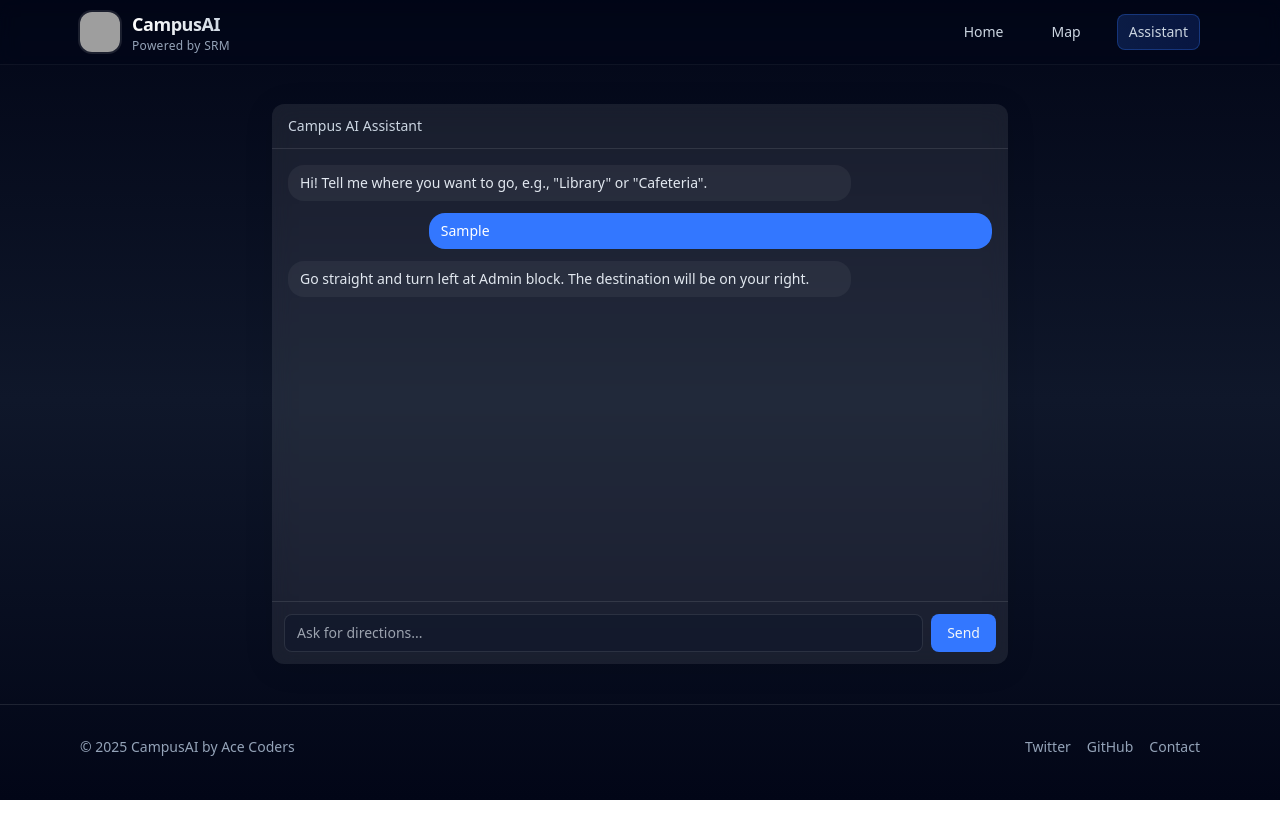
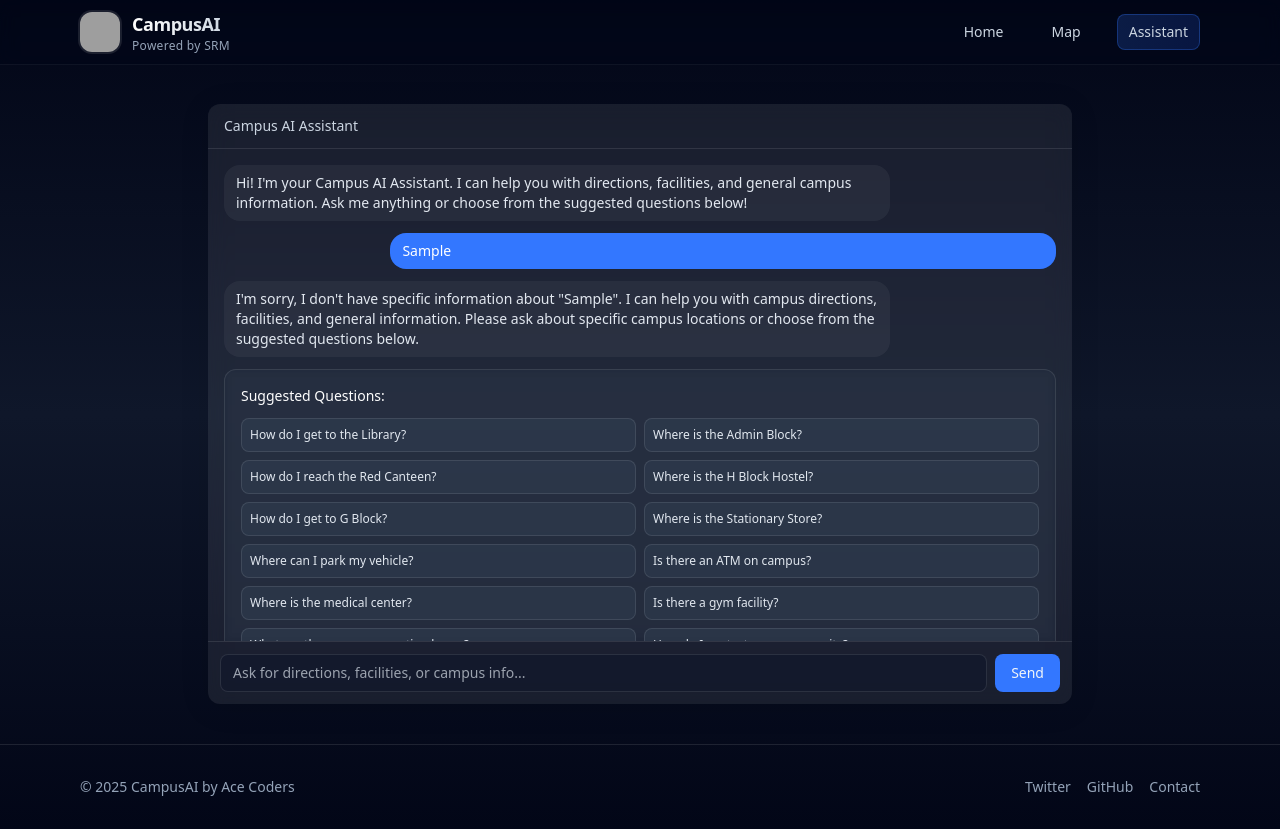
Before and after one commit to Harshitjain-307/SRM-Campus-Navigation-System-, a React (Vite) app: page /assistant in a window 1280 px wide. Both pictures are taken after typing "Sample" into the empty fields and a click on the button "Send". Before the commit the page ends 800 px from the top, so only its background shows below. Built offline with nearby package versions, Linux system fonts and the light colour scheme; grey boxes are pictures that could not be loaded.

Commit message:
modified landing page

```diff
--- a/src/pages/AssistantPage.tsx
+++ b/src/pages/AssistantPage.tsx
@@ -7,28 +7,149 @@ type Message = {
   text: string
 }
 
+type PredefinedQuestion = {
+  id: string
+  text: string
+  category: 'directions' | 'facilities' | 'general'
+}
+
+const PREDEFINED_QUESTIONS: PredefinedQuestion[] = [
+  // Directions
+  { id: 'lib', text: 'How do I get to the Library?', category: 'directions' },
+  { id: 'admin', text: 'Where is the Admin Block?', category: 'directions' },
+  { id: 'canteen', text: 'How do I reach the Red Canteen?', category: 'directions' },
+  { id: 'hostel', text: 'Where is the H Block Hostel?', category: 'directions' },
+  { id: 'gblock', text: 'How do I get to G Block?', category: 'directions' },
+  { id: 'stationary', text: 'Where is the Stationary Store?', category: 'directions' },
+
+  // Facilities
+  { id: 'parking', text: 'Where can I park my vehicle?', category: 'facilities' },
+  { id: 'atm', text: 'Is there an ATM on campus?', category: 'facilities' },
+  { id: 'medical', text: 'Where is the medical center?', category: 'facilities' },
+  { id: 'gym', text: 'Is there a gym facility?', category: 'facilities' },
+
+  // General
+  { id: 'hours', text: 'What are the campus operating hours?', category: 'general' },
+  { id: 'security', text: 'How do I contact campus security?', category: 'general' },
+  { id: 'wifi', text: 'How do I connect to campus WiFi?', category: 'general' },
+  { id: 'events', text: 'Where can I find information about campus events?', category: 'general' },
+]
+
+const RESPONSES: Record<string, string> = {
+  // Directions
+  'lib': 'The Library is located in the Academic Block, 2nd floor. From the main entrance, go straight past the Admin Block, turn right at the fountain, and it\'s the large building on your left.',
+  'admin': 'The Admin Block is the first major building you\'ll see when entering campus. It\'s located straight ahead from the main gate, about 200 meters down the main path.',
+  'canteen': 'The Red Canteen is located near the student center. From the Admin Block, walk towards the G Block, then turn left at the intersection. The canteen will be on your right.',
+  'hostel': 'H Block Hostel is located in the residential area. From the main gate, take the left path after the Admin Block, continue for about 300 meters, and you\'ll see the hostel buildings on your right.',
+  'gblock': 'G Block is the main academic building. From the Admin Block, walk straight down the central path for about 150 meters. It\'s the large building with the clock tower.',
+  'stationary': 'The Stationary Store is located near the student center, next to the Red Canteen. From the Admin Block, follow the path towards G Block and turn left at the first intersection.',
+
+  // Facilities
+  'parking': 'There are two main parking areas: one near the main gate (visitor parking) and one behind the Admin Block (student parking). Both are clearly marked with signs.',
+  'atm': 'Yes, there are two ATMs on campus: one in the Admin Block lobby and another near the Red Canteen. Both accept major bank cards.',
+  'medical': 'The medical center is located in the Admin Block, ground floor, room 101. It\'s open from 8 AM to 6 PM on weekdays.',
+  'gym': 'The campus gym is located in the sports complex behind G Block. It\'s open from 6 AM to 10 PM daily. You\'ll need your student ID to access it.',
+
+  // General
+  'hours': 'Campus is open 24/7 for students with valid IDs. Admin offices are open Monday to Friday, 8 AM to 6 PM. Academic buildings are open from 7 AM to 9 PM.',
+  'security': 'Campus security can be reached at extension 100 from any campus phone, or call the main security office at +91-XXX-XXXXXXX. Emergency response is available 24/7.',
+  'wifi': 'Connect to "SRM_Student" network using your student ID and password. If you have issues, visit the IT help desk in the Admin Block, room 205.',
+  'events': 'Check the notice boards in the Admin Block lobby, visit the student affairs office, or check the campus app for upcoming events and activities.',
+}
+
 export default function AssistantPage() {
   const [messages, setMessages] = useState<Message[]>([
     {
       id: 'm1',
       role: 'assistant',
-      text: 'Hi! Tell me where you want to go, e.g., "Library" or "Cafeteria".',
+      text: 'Hi! I\'m your Campus AI Assistant. I can help you with directions, facilities, and general campus information. Ask me anything or choose from the suggested questions below!',
     },
   ])
   const [input, setInput] = useState('')
   const [typing, setTyping] = useState(false)
+  const [showSuggestions, setShowSuggestions] = useState(false)
+
+  const getResponse = (userInput: string): string => {
+    const inputLower = userInput.toLowerCase().trim()
+
+    // Check if input matches any predefined question or keywords
+    for (const [key, response] of Object.entries(RESPONSES)) {
+      const question = PREDEFINED_QUESTIONS.find(q => q.id === key)
+      if (question) {
+        const questionWords = question.text.toLowerCase().split(' ')
+        const inputWords = inputLower.split(' ')
+
+        // Check if any key words match
+        const hasMatch = questionWords.some(word =>
+          word.length > 3 && inputWords.some(inputWord =>
+            inputWord.includes(word) || word.includes(inputWord)
+          )
+        )
+
+        if (hasMatch) {
+          return response
+        }
+      }
+    }
+
+    // Check for common variations and misspellings
+    if (inputLower.includes('library') || inputLower.includes('libraray') || inputLower.includes('lib')) {
+      return RESPONSES.lib
+    }
+    if (inputLower.includes('cafeteria') || inputLower.includes('canteen') || inputLower.includes('food')) {
+      return RESPONSES.canteen
+    }
+    if (inputLower.includes('class') || inputLower.includes('lecture') || inputLower.includes('room')) {
+      return RESPONSES.gblock
+    }
+    if (inputLower.includes('admin') || inputLower.includes('administration')) {
+      return RESPONSES.admin
+    }
+    if (inputLower.includes('hostel') || inputLower.includes('dormitory')) {
+      return RESPONSES.hostel
+    }
+
+    // If no match found, return the default response
+    return `I'm sorry, I don't have specific information about "${userInput}". I can help you with campus directions, facilities, and general information. Please ask about specific campus locations or choose from the suggested questions below.`
+  }
 
   const send = () => {
     if (!input.trim()) return
+
     const userMsg: Message = { id: crypto.randomUUID(), role: 'user', text: input.trim() }
     setMessages((prev) => [...prev, userMsg])
     setInput('')
     setTyping(true)
+    setShowSuggestions(false)
+
+    setTimeout(() => {
+      const response = getResponse(input.trim())
+      const reply: Message = {
+        id: crypto.randomUUID(),
+        role: 'assistant',
+        text: response,
+      }
+      setMessages((prev) => [...prev, reply])
+      setTyping(false)
+
+      // Show suggestions after response if it was an irrelevant question
+      if (response.includes("I'm sorry, I don't have specific information")) {
+        setShowSuggestions(true)
+      }
+    }, 900)
+  }
+
+  const handleQuestionSelect = (question: PredefinedQuestion) => {
+    const userMsg: Message = { id: crypto.randomUUID(), role: 'user', text: question.text }
+    setMessages((prev) => [...prev, userMsg])
+    setTyping(true)
+    setShowSuggestions(false)
+
     setTimeout(() => {
       const reply: Message = {
         id: crypto.randomUUID(),
         role: 'assistant',
-        text: 'Go straight and turn left at Admin block. The destination will be on your right.',
+        text: RESPONSES[question.id] || 'I apologize, but I don\'t have information about that question.',
       }
       setMessages((prev) => [...prev, reply])
       setTyping(false)
@@ -40,9 +161,10 @@ export default function AssistantPage() {
   }
 
   return (
-    <section className="mx-auto max-w-3xl px-4 py-10">
-      <div className="glass flex h-[560px] flex-col rounded-xl">
+    <section className="mx-auto max-w-4xl px-4 py-10">
+      <div className="glass flex h-[600px] flex-col rounded-xl">
         <div className="border-b border-white/10 px-4 py-3 text-sm text-slate-300">Campus AI Assistant</div>
+
         <div className="flex-1 space-y-3 overflow-y-auto p-4">
           <AnimatePresence initial={false}>
             {messages.map((m) => (
@@ -77,14 +199,40 @@ export default function AssistantPage() {
               </motion.div>
             )}
           </AnimatePresence>
+
+          {/* Suggested Questions Dropdown */}
+          <AnimatePresence>
+            {showSuggestions && (
+              <motion.div
+                initial={{ opacity: 0, y: 10 }}
+                animate={{ opacity: 1, y: 0 }}
+                exit={{ opacity: 0, y: -10 }}
+                className="bg-slate-800/60 backdrop-blur-sm rounded-xl border border-white/10 p-4"
+              >
+                <h3 className="text-sm font-medium text-white mb-3">Suggested Questions:</h3>
+                <div className="grid grid-cols-1 md:grid-cols-2 gap-2">
+                  {PREDEFINED_QUESTIONS.map((question) => (
+                    <button
+                      key={question.id}
+                      onClick={() => handleQuestionSelect(question)}
+                      className="text-left p-2 rounded-lg bg-slate-700/50 hover:bg-slate-700/80 border border-white/10 hover:border-brand-500/30 transition-all text-xs text-slate-200 hover:text-white"
+                    >
+                      {question.text}
+                    </button>
+                  ))}
+                </div>
+              </motion.div>
+            )}
+          </AnimatePresence>
         </div>
+
         <div className="border-t border-white/10 p-3">
           <div className="flex gap-2">
             <input
               value={input}
               onChange={(e) => setInput(e.target.value)}
               onKeyDown={onKeyDown}
-              placeholder="Ask for directions..."
+              placeholder="Ask for directions, facilities, or campus info..."
               className="w-full rounded-lg border border-white/10 bg-slate-900/60 px-3 py-2 text-sm outline-none ring-brand-500/40 focus:ring-2"
             />
             <button onClick={send} className="rounded-lg bg-brand-500 px-4 py-2 text-sm font-medium hover:bg-brand-400">
@@ -99,10 +247,22 @@ export default function AssistantPage() {
 
 function TypingDots() {
   return (
-    <span className="flex items-center gap-0.5 pr-1">
-      <motion.span className="h-1.5 w-1.5 rounded-full bg-slate-300" animate={{ y: [0, -3, 0] }} transition={{ repeat: Infinity, duration: 0.8, ease: 'easeInOut' }} />
-      <motion.span className="h-1.5 w-1.5 rounded-full bg-slate-300" animate={{ y: [0, -3, 0] }} transition={{ repeat: Infinity, duration: 0.8, ease: 'easeInOut', delay: 0.15 }} />
-      <motion.span className="h-1.5 w-1.5 rounded-full bg-slate-300" animate={{ y: [0, -3, 0] }} transition={{ repeat: Infinity, duration: 0.8, ease: 'easeInOut', delay: 0.3 }} />
-    </span>
+    <div className="flex gap-1">
+      <motion.div
+        className="h-1.5 w-1.5 rounded-full bg-slate-400"
+        animate={{ scale: [1, 1.2, 1] }}
+        transition={{ duration: 0.6, repeat: Infinity, delay: 0 }}
+      />
+      <motion.div
+        className="h-1.5 w-1.5 rounded-full bg-slate-400"
+        animate={{ scale: [1, 1.2, 1] }}
+        transition={{ duration: 0.6, repeat: Infinity, delay: 0.2 }}
+      />
+      <motion.div
+        className="h-1.5 w-1.5 rounded-full bg-slate-400"
+        animate={{ scale: [1, 1.2, 1] }}
+        transition={{ duration: 0.6, repeat: Infinity, delay: 0.4 }}
+      />
+    </div>
   )
 }
```
